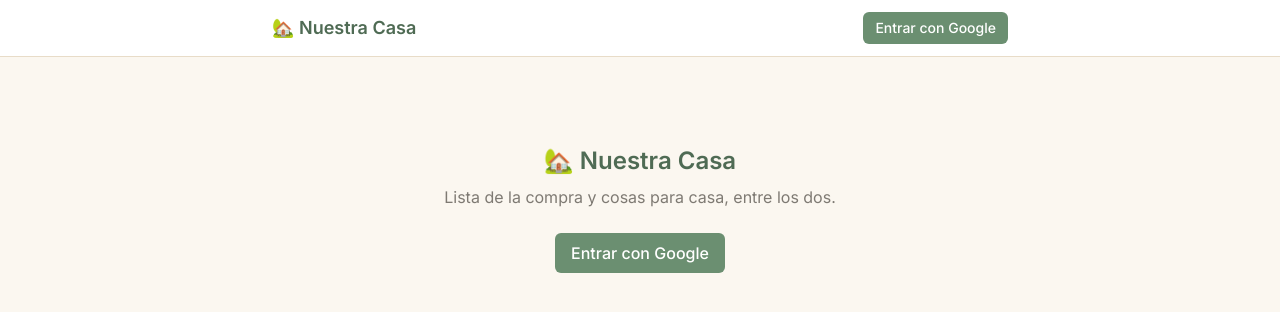
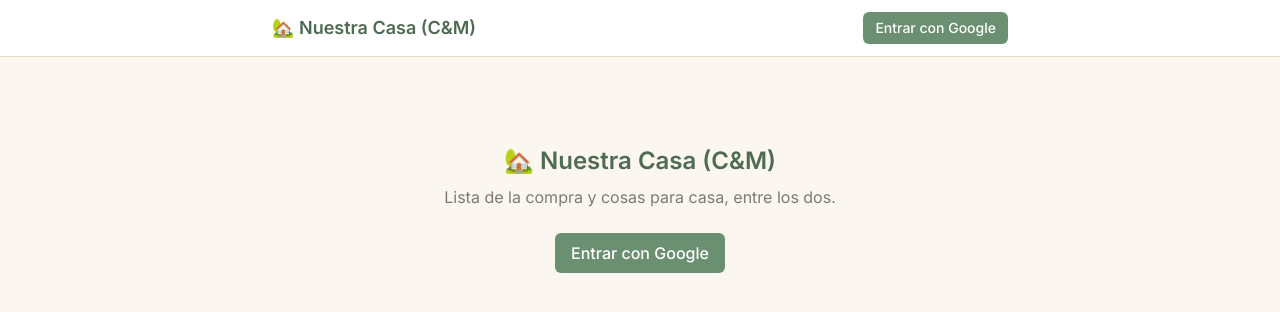
Before and after one commit to mikemovilla-ops/cosas-casa, a Next.js app: page / in a window 1280 px wide. Shown: the top 312 px of the page. Built offline with nearby package versions, Linux system fonts and the light colour scheme; no server answers.

Commit message:
Cambia el título a "Nuestra Casa (C&M)"
Co-Authored-By: Claude Sonnet 5 <noreply@anthropic.com>

```diff
--- a/app/layout.tsx
+++ b/app/layout.tsx
@@ -7,7 +7,7 @@ import Navbar from "@/components/Navbar";
 const body = Inter({ subsets: ["latin"] });
 
 export const metadata: Metadata = {
-  title: "Nuestra Casa",
+  title: "Nuestra Casa (C&M)",
   description: "Lista de la compra y cosas pendientes para casa, compartidas entre los dos",
 };
 
--- a/app/page.tsx
+++ b/app/page.tsx
@@ -9,7 +9,7 @@ export default async function HomePage() {
   if (!session) {
     return (
       <div className="text-center py-16">
-        <h1 className="text-2xl font-semibold text-sagedark mb-2">🏡 Nuestra Casa</h1>
+        <h1 className="text-2xl font-semibold text-sagedark mb-2">🏡 Nuestra Casa (C&amp;M)</h1>
         <p className="text-ink/60 mb-6">Lista de la compra y cosas para casa, entre los dos.</p>
         <BotonEntrarGoogle />
       </div>
--- a/components/Navbar.tsx
+++ b/components/Navbar.tsx
@@ -9,7 +9,7 @@ export default function Navbar() {
   return (
     <header className="border-b border-sand bg-white">
       <div className="max-w-3xl mx-auto flex items-center justify-between px-4 py-3">
-        <span className="font-semibold text-lg text-sagedark">🏡 Nuestra Casa</span>
+        <span className="font-semibold text-lg text-sagedark">🏡 Nuestra Casa (C&amp;M)</span>
 
         {status === "authenticated" ? (
           <div className="flex items-center gap-2">
```
